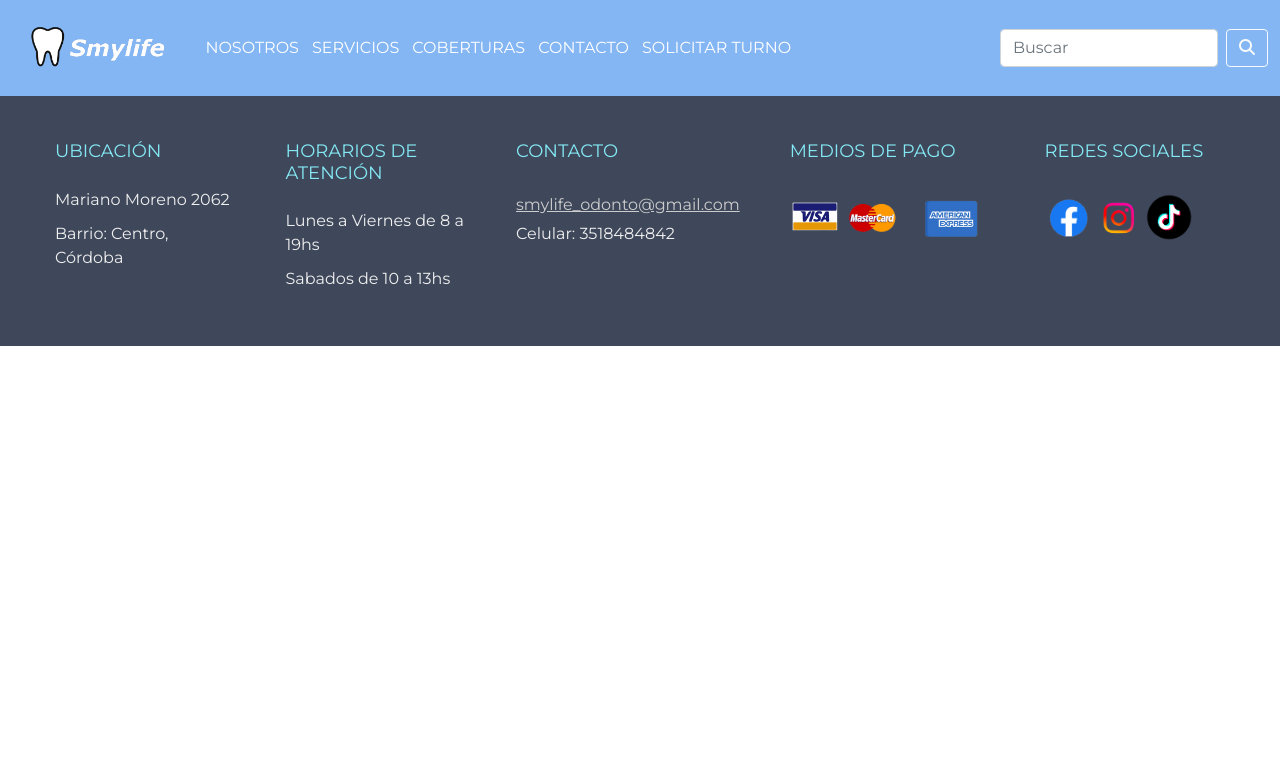
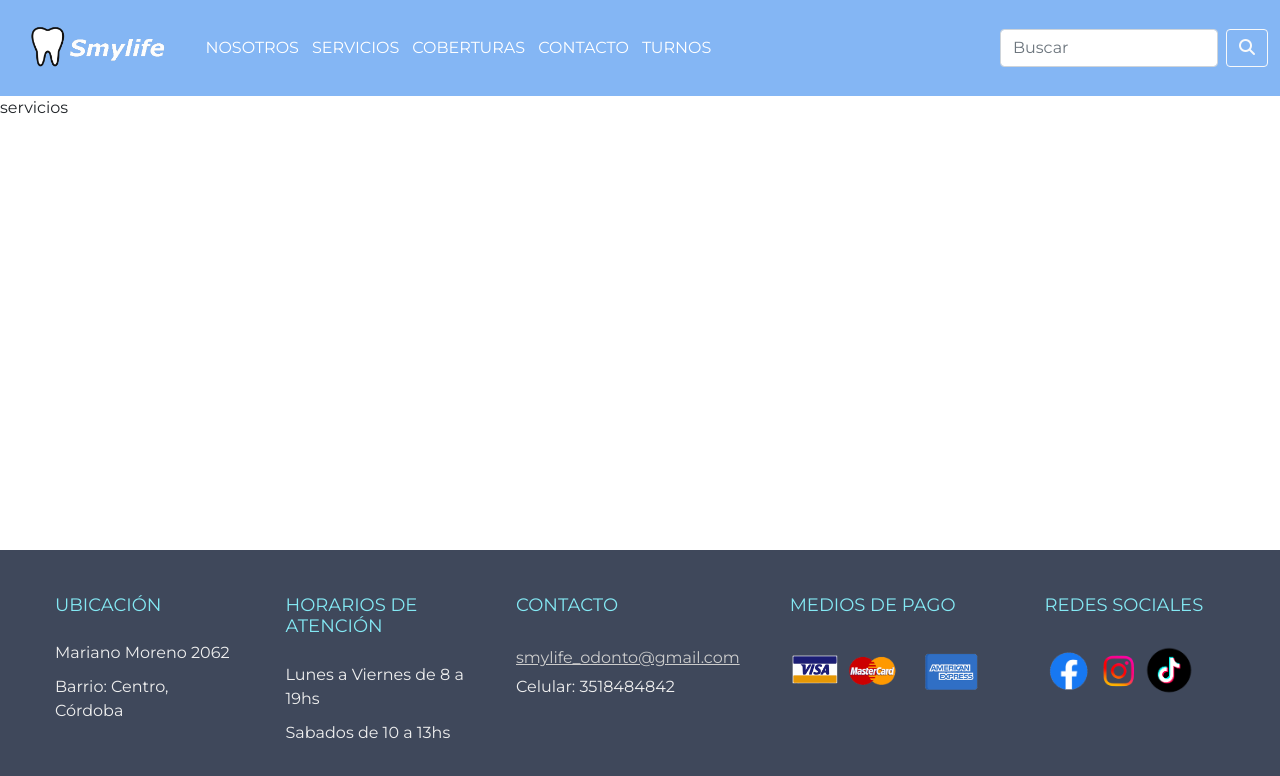
Before and after one commit to RominaMerlo07/PreEntrega2Merlo, a plain HTML site: page pages/servicios.html in a window 1280 px wide. Drawn offline with nearby package versions, Linux system fonts and the light colour scheme.

Commit message:
opcion turnos

```diff
--- a/js/header.js
+++ b/js/header.js
@@ -1 +1 @@
-document.getElementById("info_header").innerHTML = "<header><nav class='navbar navbar-expand-lg navbar-light'><div class='container-fluid'><a class='navbar-brand' href='../index.html'><img src='../img/logo.png' alt='smylife'></a><button class='navbar-toggler' type='button' data-bs-toggle='collapse' data-bs-target='#navbarSupportedContent' aria-controls='navbarSupportedContent' aria-expanded='false' aria-label='Toggle navigation'><span class='navbar-toggler-icon'></span></button><div class='collapse navbar-collapse' id='navbarSupportedContent'><ul class='navbar-nav me-auto mb-2 mb-lg-0'><li class='nav-item'><a class='nav-link active' aria-current='page' href='../pages/nosotros.html'>NOSOTROS</a></li><li class='nav-item'><a class='nav-link active' aria-current='page' href='../pages/servicios.html'>SERVICIOS</a></li><li class='nav-item'><a class='nav-link active' aria-current='page' href='../pages/coberturas.html'>COBERTURAS</a></li><li class='nav-item'><a class='nav-link active' aria-current='page' href='../pages/contacto.html'>CONTACTO</a></li><li class='nav-item'><a class='nav-link active' aria-current='page' href='../pages/turnos.html'>SOLICITAR TURNO</a></li></ul><form class='d-flex'><input class='form-control me-2' type='search' placeholder='Buscar' aria-label='search'><button class='btn btn-outline-light' type='submit'><i class='fa-solid fa-magnifying-glass'></i></button></form></div></div></nav></header>";
+document.getElementById("info_header").innerHTML = "<header><nav class='navbar navbar-expand-lg navbar-light'><div class='container-fluid'><a class='navbar-brand' href='../index.html'><img src='../img/logo.png' alt='smylife'></a><button class='navbar-toggler' type='button' data-bs-toggle='collapse' data-bs-target='#navbarSupportedContent' aria-controls='navbarSupportedContent' aria-expanded='false' aria-label='Toggle navigation'><span class='navbar-toggler-icon'></span></button><div class='collapse navbar-collapse' id='navbarSupportedContent'><ul class='navbar-nav me-auto mb-2 mb-lg-0'><li class='nav-item'><a class='nav-link active' aria-current='page' href='../pages/nosotros.html'>NOSOTROS</a></li><li class='nav-item'><a class='nav-link active' aria-current='page' href='../pages/servicios.html'>SERVICIOS</a></li><li class='nav-item'><a class='nav-link active' aria-current='page' href='../pages/coberturas.html'>COBERTURAS</a></li><li class='nav-item'><a class='nav-link active' aria-current='page' href='../pages/contacto.html'>CONTACTO</a></li><li class='nav-item'><a class='nav-link active' aria-current='page' href='../pages/turnos.html'>TURNOS</a></li></ul><form class='d-flex'><input class='form-control me-2' type='search' placeholder='Buscar' aria-label='search'><button class='btn btn-outline-light' type='submit'><i class='fa-solid fa-magnifying-glass'></i></button></form></div></div></nav></header>";
--- a/pages/servicios.html
+++ b/pages/servicios.html
@@ -9,20 +9,27 @@
 
     <link href="https://cdn.jsdelivr.net/npm/bootstrap@5.0.2/dist/css/bootstrap.min.css" rel="stylesheet" integrity="sha384-EVSTQN3/azprG1Anm3QDgpJLIm9Nao0Yz1ztcQTwFspd3yD65VohhpuuCOmLASjC" crossorigin="anonymous">
     <link rel="stylesheet" href="../styles/styles.css">
+    <link rel="stylesheet" href="../styles/servicios.css">
 
-    <script src="https://kit.fontawesome.com/6c7501cde9.js" crossorigin="anonymous"></script>
-    <script src="https://cdn.jsdelivr.net/npm/bootstrap@5.0.2/dist/js/bootstrap.bundle.min.js" integrity="sha384-MrcW6ZMFYlzcLA8Nl+NtUVF0sA7MsXsP1UyJoMp4YLEuNSfAP+JcXn/tWtIaxVXM" crossorigin="anonymous"></script>
+
 </head>
 
 <body>
 
     <div id="info_header"></div>
 
+    <section>
+        <p>servicios</p>
+    </section>
+
     <div id="info_footer"></div>
 
     <script src="../js/header.js"></script>
     <script src="../js/footer.js"></script>
 
+    <script src="https://kit.fontawesome.com/6c7501cde9.js" crossorigin="anonymous"></script>
+    <script src="https://cdn.jsdelivr.net/npm/bootstrap@5.0.2/dist/js/bootstrap.bundle.min.js" integrity="sha384-MrcW6ZMFYlzcLA8Nl+NtUVF0sA7MsXsP1UyJoMp4YLEuNSfAP+JcXn/tWtIaxVXM" crossorigin="anonymous"></script>
+
 </body>
 
 </html>
```
Also changed, not shown: index.html (+12 -4 lines), styles/servicios.css (added).
